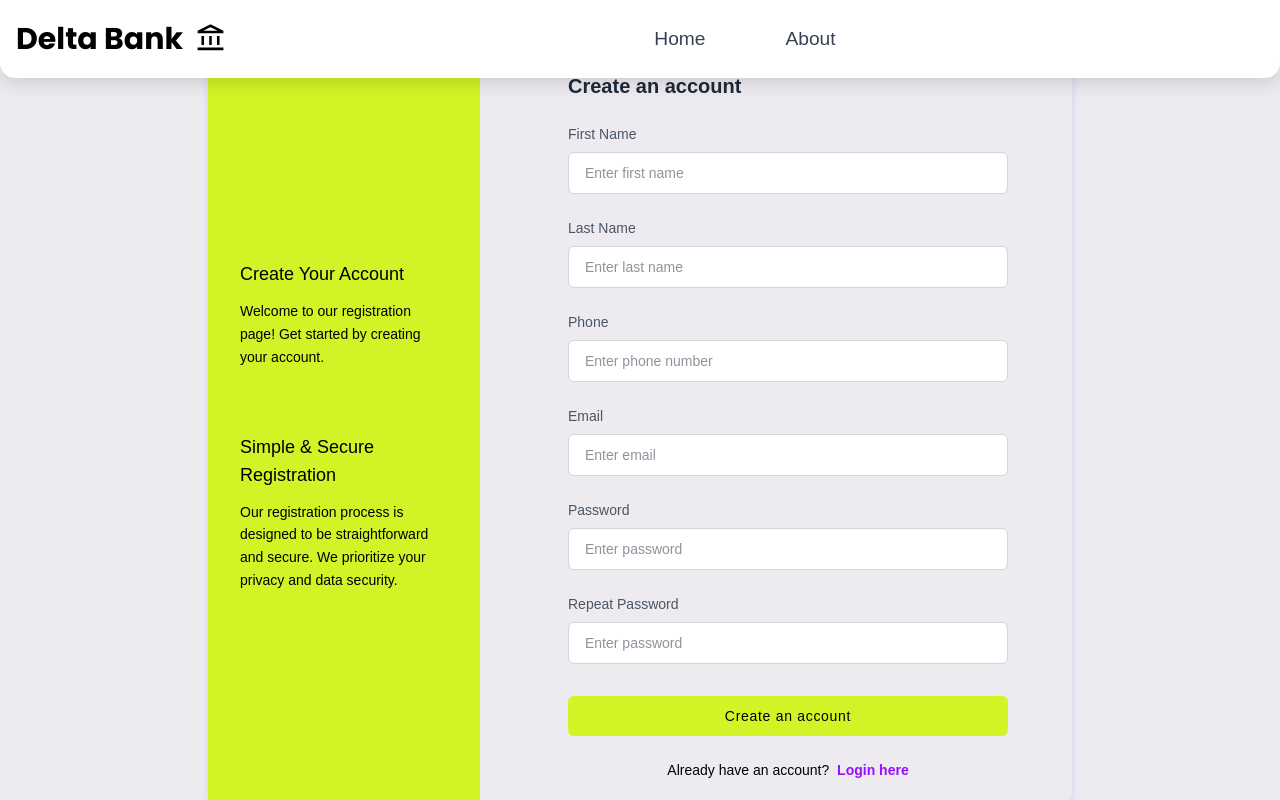
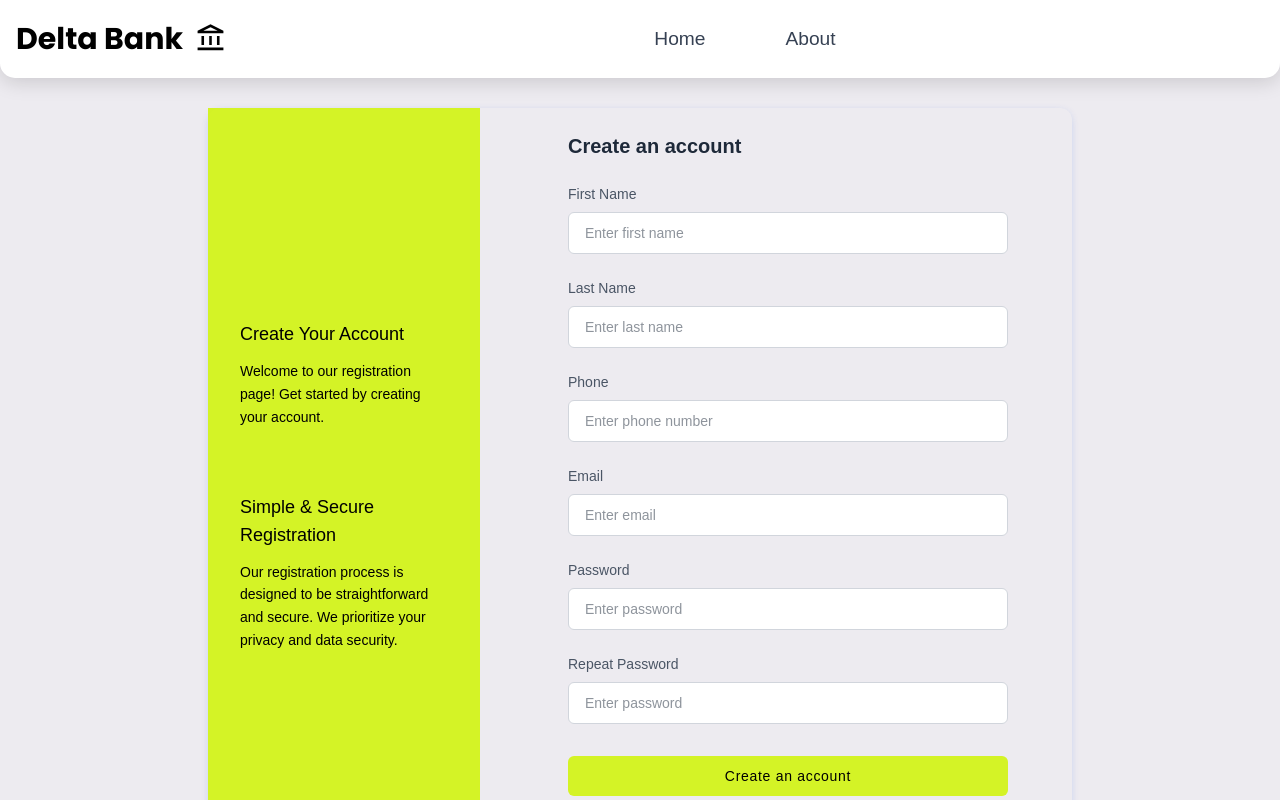
Before and after one commit to DavidParsley/DeltaBank, a React (Vite) app in the folder frontend/: page /register in a window 1280 px wide. Shown: the top 800 px of the page. Built offline with nearby package versions, Linux system fonts and the light colour scheme; no server answers.

Commit message:
Adds data in App.jsx

```diff
--- a/frontend/src/pages/Login.jsx
+++ b/frontend/src/pages/Login.jsx
@@ -14,7 +14,7 @@ export default function Login() {
     login(email, password);
   }
   return (
-    <div class="font-[sans-serif] max-sm:px-4">
+    <div class="font-[sans-serif] max-sm:px-4 mt-10">
       <div class="min-h-screen flex flex-col items-center justify-center">
         <div class="grid md:grid-cols-2 items-center gap-4 max-md:gap-8 max-w-6xl max-md:max-w-lg w-full p-4 m-4 shadow-[0_2px_10px_-3px_rgba(6,81,237,0.3)] rounded-md">
           <div class="md:max-w-md w-full px-4 py-4">
--- a/frontend/src/pages/Register.jsx
+++ b/frontend/src/pages/Register.jsx
@@ -20,7 +20,7 @@ export default function Register() {
   }
 
   return (
-    <div className="Register-form font-[sans-serif] max-w-4xl flex items-center mx-auto  p-4">
+    <div className="Register-form font-[sans-serif] max-w-4xl flex items-center mx-auto  p-4 mt-15">
       <div className="grid md:grid-cols-3 gap-6 items-center shadow-[0_2px_10px_-3px_rgba(6,81,237,0.3)] rounded-xl ">
         <div className="Register-form-text max-md:order-1 flex flex-col justify-center md:space-y-16 space-y-8 max-md:mt-16 min-h-full b lg:px-8 px-4 py-4">
           <div>
```
Also changed, not shown: 1 other file (tests, documents, lock files or other folders).
